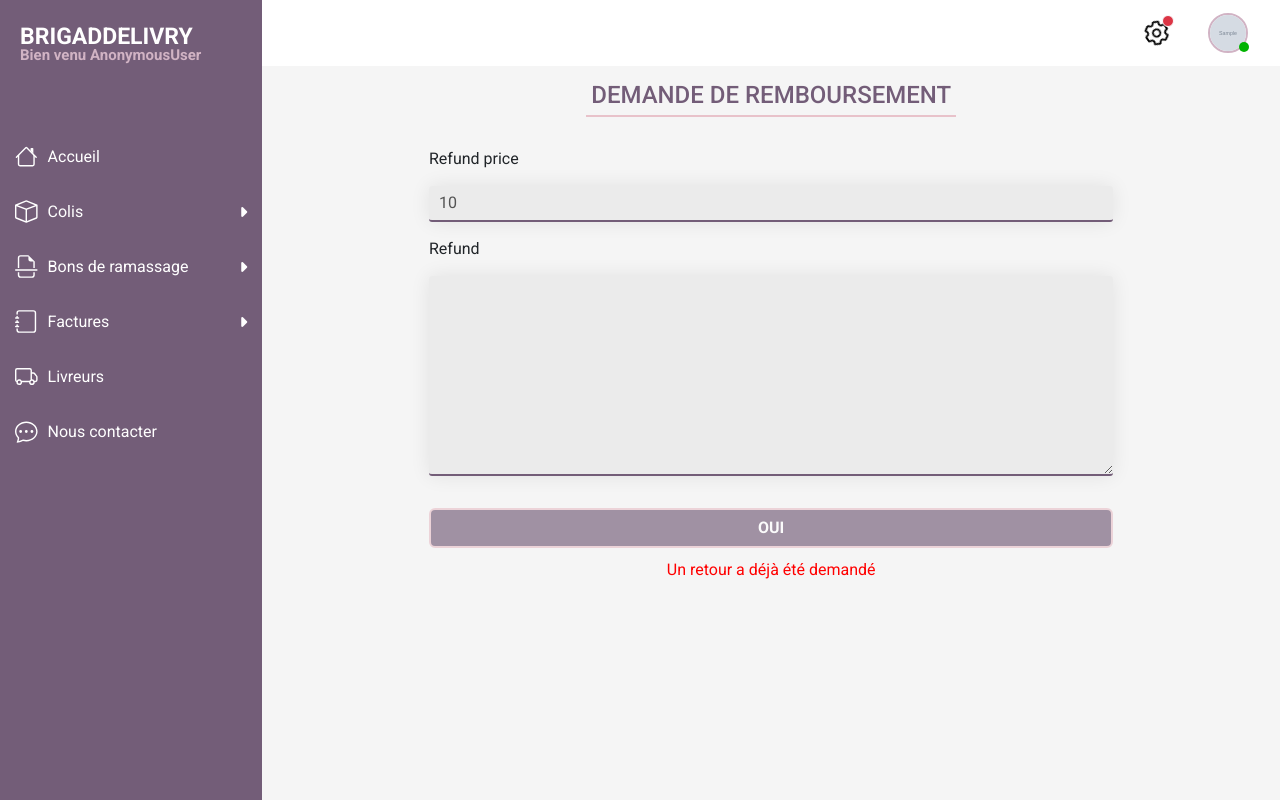
After one commit to mohamedbayad/fastdelivery, a Django app: template templates/dashbord/parts-tool/refund.html in a window 1280 px wide. The commit adds this page. Run offline with Django 4.2, Linux system fonts and the light colour scheme; tables that the repository leaves empty hold one stand-in row (values such as "Sample post"); the template is opened without the code that fills it: values that come from a table or form of the project are taken from there, most other values are stand-ins (such as "Sample title", 1, 10 or a date in 2020); grey boxes marked "Sample" are stand-in pictures; some libraries are stand-ins or nearby versions.

Commit message:
update tamplate

```diff
--- a/templates/dashboard-admin/dashboard.html
+++ b/templates/dashboard-admin/dashboard.html
@@ -33,7 +33,7 @@
 <body>
 	<div class="webpage">
 		<div class="container">
-			{% include "dashboard-admin/parts/navbar.html" %}
+			{% include "dashboard-admin/parts-tool/navbar.html" %}
 			{% block content %}
 			<main>
 				<div class="dashboard">
--- a/templates/dashbord/dashbord.html
+++ b/templates/dashbord/dashbord.html
@@ -20,9 +20,9 @@
 <body>
 	<div class="webpage">
 		<div class="container">
-			{% include 'dashbord/parts/navbar.html' %}
+			{% include 'dashbord/parts-tool/navbar.html' %}
 			<main>
-				{% include 'dashbord/parts/navtop.html' %}
+				{% include 'dashbord/parts-tool/navtop.html' %}
 				{% block content %}
 				<div class="dashboard">
 					<div class="content">
--- /dev/null
+++ b/templates/dashbord/parts-tool/navbar.html
@@ -0,0 +1,84 @@
+{% load static %}
+<div class="nav-bar">
+    <div class="content">
+        <div class="nav-close">
+            <i class='bx bx-x'></i>
+        </div>
+        <div class="logo">
+            <a class="navbar-brand title" href="/">BRIGADDELIVRY<br><small>Bien venu {{request.user}}</small></a>
+        </div>
+        <nav>
+            <ul class="parent_ul">
+                <li class="base-list">
+                    <a href="/">
+                        <svg xmlns="http://www.w3.org/2000/svg" width="16" height="16" fill="currentColor" class="bi bi-house" viewBox="0 0 16 16">
+                            <path fill-rule="evenodd" d="M2 13.5V7h1v6.5a.5.5 0 0 0 .5.5h9a.5.5 0 0 0 .5-.5V7h1v6.5a1.5 1.5 0 0 1-1.5 1.5h-9A1.5 1.5 0 0 1 2 13.5zm11-11V6l-2-2V2.5a.5.5 0 0 1 .5-.5h1a.5.5 0 0 1 .5.5z"/>
+                            <path fill-rule="evenodd" d="M7.293 1.5a1 1 0 0 1 1.414 0l6.647 6.646a.5.5 0 0 1-.708.708L8 2.207 1.354 8.854a.5.5 0 1 1-.708-.708L7.293 1.5z"/>
+                        </svg>
+                    <span>
+                    <p>Accueil</p></span></a>
+                </li>
+                <li class="base-list parent">
+                    <a href="#">
+                        <svg xmlns="http://www.w3.org/2000/svg" width="16" height="16" fill="currentColor" class="bi bi-box" viewBox="0 0 16 16">
+                            <path d="M8.186 1.113a.5.5 0 0 0-.372 0L1.846 3.5 8 5.961 14.154 3.5 8.186 1.113zM15 4.239l-6.5 2.6v7.922l6.5-2.6V4.24zM7.5 14.762V6.838L1 4.239v7.923l6.5 2.6zM7.443.184a1.5 1.5 0 0 1 1.114 0l7.129 2.852A.5.5 0 0 1 16 3.5v8.662a1 1 0 0 1-.629.928l-7.185 2.874a.5.5 0 0 1-.372 0L.63 13.09a1 1 0 0 1-.63-.928V3.5a.5.5 0 0 1 .314-.464L7.443.184z"/>
+                        </svg>
+                    <span>
+                    <p>Colis</p><i class="fa-solid fa-caret-right drop"></i></span></a>
+                    <ul class="child_ul">
+                        <li><a href="{% url 'new-packages' %}">Ajouter nouveau colis</a></li>
+                        <li><a href="{% url 'packages-waiting-for-pickup' %}">Colis en attente de ramassage</a></li>
+                        <li><a href="{% url 'packages-pickup' %}">Colis ramassé</a></li>
+                        {% comment %} <li><a href="{% url 'parcel-tracking' %}">Suivi des colis</a></li> {% endcomment %}
+                        {% comment %} <li><a href="{% url 'static-package' %}">Statistiques des colis</a></li> {% endcomment %}
+                    </ul>
+                </li>
+                <li class="base-list parent">
+                    <a href="#">
+                    <svg xmlns="http://www.w3.org/2000/svg" width="16" height="16" fill="currentColor" class="bi bi-file-earmark-break" viewBox="0 0 16 16">
+                        <path d="M14 4.5V9h-1V4.5h-2A1.5 1.5 0 0 1 9.5 3V1H4a1 1 0 0 0-1 1v7H2V2a2 2 0 0 1 2-2h5.5L14 4.5zM13 12h1v2a2 2 0 0 1-2 2H4a2 2 0 0 1-2-2v-2h1v2a1 1 0 0 0 1 1h8a1 1 0 0 0 1-1v-2zM.5 10a.5.5 0 0 0 0 1h15a.5.5 0 0 0 0-1H.5z"/>
+                    </svg>
+                    <span><p>Bons de ramassage</p>
+                    <i class="fa-solid fa-caret-right drop"></i></span></a>
+                    <ul class="child_ul">
+                        <li><a href="{% url 'pickup' %}">Nouveau bon de ramassage</a></li>
+                        <li><a href="{% url 'collection-voucher-no-received' %}">Bon de ramassage non reçu</a></li>
+                        <li><a href="{% url 'collection-voucher-received' %}">Bon de ramassage reçu</a></li>
+                    </ul>
+                </li>
+                <li class="base-list parent">
+                    <a href="#">
+                        <svg xmlns="http://www.w3.org/2000/svg" width="16" height="16" fill="currentColor" class="bi bi-journal" viewBox="0 0 16 16">
+                            <path d="M3 0h10a2 2 0 0 1 2 2v12a2 2 0 0 1-2 2H3a2 2 0 0 1-2-2v-1h1v1a1 1 0 0 0 1 1h10a1 1 0 0 0 1-1V2a1 1 0 0 0-1-1H3a1 1 0 0 0-1 1v1H1V2a2 2 0 0 1 2-2z"/>
+                            <path d="M1 5v-.5a.5.5 0 0 1 1 0V5h.5a.5.5 0 0 1 0 1h-2a.5.5 0 0 1 0-1H1zm0 3v-.5a.5.5 0 0 1 1 0V8h.5a.5.5 0 0 1 0 1h-2a.5.5 0 0 1 0-1H1zm0 3v-.5a.5.5 0 0 1 1 0v.5h.5a.5.5 0 0 1 0 1h-2a.5.5 0 0 1 0-1H1z"/>
+                        </svg>
+                    <span>
+                    <p>Factures</p> <i class="fa-solid fa-caret-right drop"></i></span></a>
+                    <ul class="child_ul">
+                        <li><a href="{% url 'not_invoices' %}">Colis non facturé</a></li>
+                        <li><a href="{% url 'invoices' %}">Colis facturé</a></li>
+                    </ul>
+                </li>
+                <li class="base-list">
+                    <a href="{% url 'dilevery_men' %}">
+                        <svg xmlns="http://www.w3.org/2000/svg" width="16" height="16" fill="currentColor" class="bi bi-truck" viewBox="0 0 16 16">
+                            <path d="M0 3.5A1.5 1.5 0 0 1 1.5 2h9A1.5 1.5 0 0 1 12 3.5V5h1.02a1.5 1.5 0 0 1 1.17.563l1.481 1.85a1.5 1.5 0 0 1 .329.938V10.5a1.5 1.5 0 0 1-1.5 1.5H14a2 2 0 1 1-4 0H5a2 2 0 1 1-3.998-.085A1.5 1.5 0 0 1 0 10.5v-7zm1.294 7.456A1.999 1.999 0 0 1 4.732 11h5.536a2.01 2.01 0 0 1 .732-.732V3.5a.5.5 0 0 0-.5-.5h-9a.5.5 0 0 0-.5.5v7a.5.5 0 0 0 .294.456zM12 10a2 2 0 0 1 1.732 1h.768a.5.5 0 0 0 .5-.5V8.35a.5.5 0 0 0-.11-.312l-1.48-1.85A.5.5 0 0 0 13.02 6H12v4zm-9 1a1 1 0 1 0 0 2 1 1 0 0 0 0-2zm9 0a1 1 0 1 0 0 2 1 1 0 0 0 0-2z"/>
+                        </svg>
+                    <span>
+                    <p>Livreurs</p></span></a>
+                </li>
+                <li class="base-list">
+                    <a href="#">
+                        <svg xmlns="http://www.w3.org/2000/svg" width="16" height="16" fill="currentColor" class="bi bi-chat-dots" viewBox="0 0 16 16">
+                            <path d="M5 8a1 1 0 1 1-2 0 1 1 0 0 1 2 0zm4 0a1 1 0 1 1-2 0 1 1 0 0 1 2 0zm3 1a1 1 0 1 0 0-2 1 1 0 0 0 0 2z"/>
+                            <path d="m2.165 15.803.02-.004c1.83-.363 2.948-.842 3.468-1.105A9.06 9.06 0 0 0 8 15c4.418 0 8-3.134 8-7s-3.582-7-8-7-8 3.134-8 7c0 1.76.743 3.37 1.97 4.6a10.437 10.437 0 0 1-.524 2.318l-.003.011a10.722 10.722 0 0 1-.244.637c-.079.186.074.394.273.362a21.673 21.673 0 0 0 .693-.125zm.8-3.108a1 1 0 0 0-.287-.801C1.618 10.83 1 9.468 1 8c0-3.192 3.004-6 7-6s7 2.808 7 6c0 3.193-3.004 6-7 6a8.06 8.06 0 0 1-2.088-.272 1 1 0 0 0-.711.074c-.387.196-1.24.57-2.634.893a10.97 10.97 0 0 0 .398-2z"/>
+                        </svg>
+                        <span>
+                            <p>Nous contacter</p>
+                        </span>
+                    </a>
+                </li>
+            </ul>
+        </nav>
+    </div>
+</div>
--- /dev/null
+++ b/templates/dashbord/parts-tool/navtop.html
@@ -0,0 +1,85 @@
+{% load static %}
+
+<nav class="navbar navbar-expand-lg bg-light">
+    <div class="container-fluid">
+        {% comment %} <a class="navbar-brand title" href="/">BRIGADDELIVRY<br><small>Bien venu {{request.user}}</small></a> {% endcomment %}
+        <div class="btn-nav">
+            <div class="icon-navbar">
+                <span></span>
+                <span class="center"></span>
+                <span></span>
+            </div>
+        </div>
+        <div class="user">
+            <div class="i-p profile">
+                {% if profileImage %}
+                {% for profile in profileImage %}
+                    {% if profile.image %}
+                    <img src="{{profile.image.url}}"/>
+                    {% else %}
+                    <img src="{% static 'img/profile/default_profile.png' %}"/>
+                    {% endif %}
+                    {% endfor %}
+                    {% else %}
+                    <img src="{% static 'img/profile/default_profile.png' %}"/>
+                {% endif %}
+                <ul class="ul-profile">
+                    <a href="{% url 'profile' %}">
+                        <svg xmlns="http://www.w3.org/2000/svg" width="16" height="16" fill="currentColor" class="bi bi-person" viewBox="0 0 16 16">
+                            <path d="M8 8a3 3 0 1 0 0-6 3 3 0 0 0 0 6zm2-3a2 2 0 1 1-4 0 2 2 0 0 1 4 0zm4 8c0 1-1 1-1 1H3s-1 0-1-1 1-4 6-4 6 3 6 4zm-1-.004c-.001-.246-.154-.986-.832-1.664C11.516 10.68 10.289 10 8 10c-2.29 0-3.516.68-4.168 1.332-.678.678-.83 1.418-.832 1.664h10z"/>
+                        </svg>
+                        Profile
+                    </a>
+                    <a style="border-top: 1px solid;" href="{% url 'logout' %}">
+                        <svg xmlns="http://www.w3.org/2000/svg" width="16" height="16" fill="currentColor" class="bi bi-box-arrow-right" viewBox="0 0 16 16">
+                            <path fill-rule="evenodd" d="M10 12.5a.5.5 0 0 1-.5.5h-8a.5.5 0 0 1-.5-.5v-9a.5.5 0 0 1 .5-.5h8a.5.5 0 0 1 .5.5v2a.5.5 0 0 0 1 0v-2A1.5 1.5 0 0 0 9.5 2h-8A1.5 1.5 0 0 0 0 3.5v9A1.5 1.5 0 0 0 1.5 14h8a1.5 1.5 0 0 0 1.5-1.5v-2a.5.5 0 0 0-1 0v2z"/>
+                            <path fill-rule="evenodd" d="M15.854 8.354a.5.5 0 0 0 0-.708l-3-3a.5.5 0 0 0-.708.708L14.293 7.5H5.5a.5.5 0 0 0 0 1h8.793l-2.147 2.146a.5.5 0 0 0 .708.708l3-3z"/>
+                        </svg>
+                        Déconnexion
+                    </a>
+                </ul>
+            </div>
+            <div onclick='settingTap()' class="i-p setting">
+                <svg xmlns="http://www.w3.org/2000/svg" width="23.262" height="24" viewBox="0 0 23.262 24">
+                    <g id="icon" transform="translate(-1565 90)">
+                        <path id="setting_1_" data-name="setting (1)" d="M30.45,13.908l-1-.822a1.406,1.406,0,0,1,0-2.171l1-.822a1.869,1.869,0,0,0,.432-2.385L28.911,4.293a1.869,1.869,0,0,0-2.282-.818l-1.211.454a1.406,1.406,0,0,1-1.88-1.086l-.213-1.276A1.869,1.869,0,0,0,21.475,0H17.533a1.869,1.869,0,0,0-1.849,1.567L15.47,2.842a1.406,1.406,0,0,1-1.88,1.086l-1.211-.454a1.869,1.869,0,0,0-2.282.818L8.126,7.707a1.869,1.869,0,0,0,.432,2.385l1,.822a1.406,1.406,0,0,1,0,2.171l-1,.822a1.869,1.869,0,0,0-.432,2.385L10.1,19.707a1.869,1.869,0,0,0,2.282.818l1.211-.454a1.406,1.406,0,0,1,1.88,1.086l.213,1.276A1.869,1.869,0,0,0,17.533,24h3.943a1.869,1.869,0,0,0,1.849-1.567l.213-1.276a1.406,1.406,0,0,1,1.88-1.086l1.211.454a1.869,1.869,0,0,0,2.282-.818l1.972-3.415a1.869,1.869,0,0,0-.432-2.385ZM27.287,18.77l-1.211-.454a3.281,3.281,0,0,0-4.388,2.533l-.213,1.276H17.533l-.213-1.276a3.281,3.281,0,0,0-4.388-2.533l-1.211.454L9.75,15.355l1-.822a3.281,3.281,0,0,0,0-5.067l-1-.822L11.721,5.23l1.211.454A3.281,3.281,0,0,0,17.32,3.151l.213-1.276h3.943l.213,1.276a3.281,3.281,0,0,0,4.388,2.533l1.211-.454,1.972,3.414h0l-1,.822a3.281,3.281,0,0,0,0,5.067l1,.822ZM19.5,7.375A4.625,4.625,0,1,0,24.129,12,4.63,4.63,0,0,0,19.5,7.375Zm0,7.375A2.75,2.75,0,1,1,22.254,12,2.753,2.753,0,0,1,19.5,14.75Z" transform="translate(1557.127 -90)"></path>
+                    </g>
+                    {% if settings|length > 0 %}
+                    <span class="position-absolute top-3 start-90 translate-middle p-2 bg-danger border border-light rounded-circle" style="padding: 5px !important;">
+                        <span class="visually-hidden">New alerts</span>
+                    </span>
+                    {% endif %}
+                </svg>
+                <ul class="ul-setting">
+                    {% for setting in settings %}
+                    <div class="toast d-block shadow-sm mb-2" role="alert" aria-live="assertive" aria-atomic="true">
+                        <div class="toast-header">
+                            <h1 style="color:#735d78; font-size:22px;font-weight: 700;margin:0 13px 0 0"> B </h1>
+                            <strong class="me-auto"> {{setting.title}} </strong>
+                            <small>{{setting.date}}</small>
+                            {% comment %} <button type="button" class="btn-close" data-bs-dismiss="toast" aria-label="Close"></button> {% endcomment %}
+                        </div>
+                        <div class="toast-body" style="text-transform:capitalize">
+                            {{setting.topic}}
+                        </div>
+                    </div>
+                    {% endfor %}
+                </ul>
+            </div>
+
+            {% comment %} icon notification {% endcomment %}
+            {% comment %} <div class="i-p notufication">
+                <span class="position-absolute top-0 start-100 translate-middle badge rounded-pill bg-danger">
+                    99+
+                    <span class="visually-hidden">unread messages</span>
+                </span>
+                <svg xmlns="http://www.w3.org/2000/svg" width="24" height="24" viewBox="0 0 24 24">
+                    <g data-name="Layer 2" transform="translate(-2 -2)">
+                        <path id="Path_20" data-name="Path 20" d="M22.571,15.8V13.066a8.5,8.5,0,0,0-7.714-8.455V2.857a.857.857,0,0,0-1.714,0V4.611a8.5,8.5,0,0,0-7.714,8.455V15.8A4.293,4.293,0,0,0,2,20a2.574,2.574,0,0,0,2.571,2.571H9.8a4.286,4.286,0,0,0,8.4,0h5.23A2.574,2.574,0,0,0,26,20,4.293,4.293,0,0,0,22.571,15.8ZM7.143,13.066a6.789,6.789,0,0,1,6.78-6.78h.154a6.789,6.789,0,0,1,6.78,6.78v2.649H7.143ZM14,24.286a2.567,2.567,0,0,1-2.413-1.714h4.827A2.567,2.567,0,0,1,14,24.286Zm9.429-3.429H4.571A.858.858,0,0,1,3.714,20a2.574,2.574,0,0,1,2.571-2.571H21.714A2.574,2.574,0,0,1,24.286,20a.858.858,0,0,1-.857.857Z"></path>
+                    </g>
+                </svg>
+            </div> {% endcomment %}
+
+        </div>
+    </div>
+</nav>
--- /dev/null
+++ b/templates/dashbord/parts-tool/refund.html
@@ -0,0 +1,32 @@
+{% extends 'dashbord/dashbord.html' %}
+{% load static %}
+
+
+<main>
+{% block content %}
+    {% comment %} {% include 'dashbord/parts/navtop.html' %} {% endcomment %}
+    <div class = "refund-content">
+        <h4 class="title">Demande de remboursement</h4>
+        <div class="content">
+            <form method="POST">
+                {% csrf_token %}
+                {{form.refund_price.label}}</br>
+                {{form.refund_price}}</br>
+                {{form.refund.label}}</br>
+                {{form.refund}}</br>
+                {% if refund_count == 0 %}
+                <button type='submit' name="submit" class="btn btn-primary btn-etat" href="">Oui</button>
+                {% else %}
+                <button type='submit' name="submit" class="btn btn-primary btn-etat" href="" disabled="disabled">Oui</button>
+                <p style="color:red; text-align:center">Un retour a déjà été demandé</p>
+                {% endif %}
+            </form>
+        </div>
+    </div>
+    <script>
+        let inputPrice = document.getElementById("id_refund_price");
+        inputPrice.setAttribute("value", "{{price}}")
+        inputPrice.setAttribute("disabled", "disabled")
+    </script>
+{% endblock %}
+</main>
```
Also changed, not shown: templates/dashboard-admin/parts-tool/navbar.html (added, +18 -0 lines), templates/dashbord/parts-tool/exchange.html (added, +31 -0 lines), templates/dashbord/parts-tool/pickedup-pdf.html (added, +32 -0 lines).
